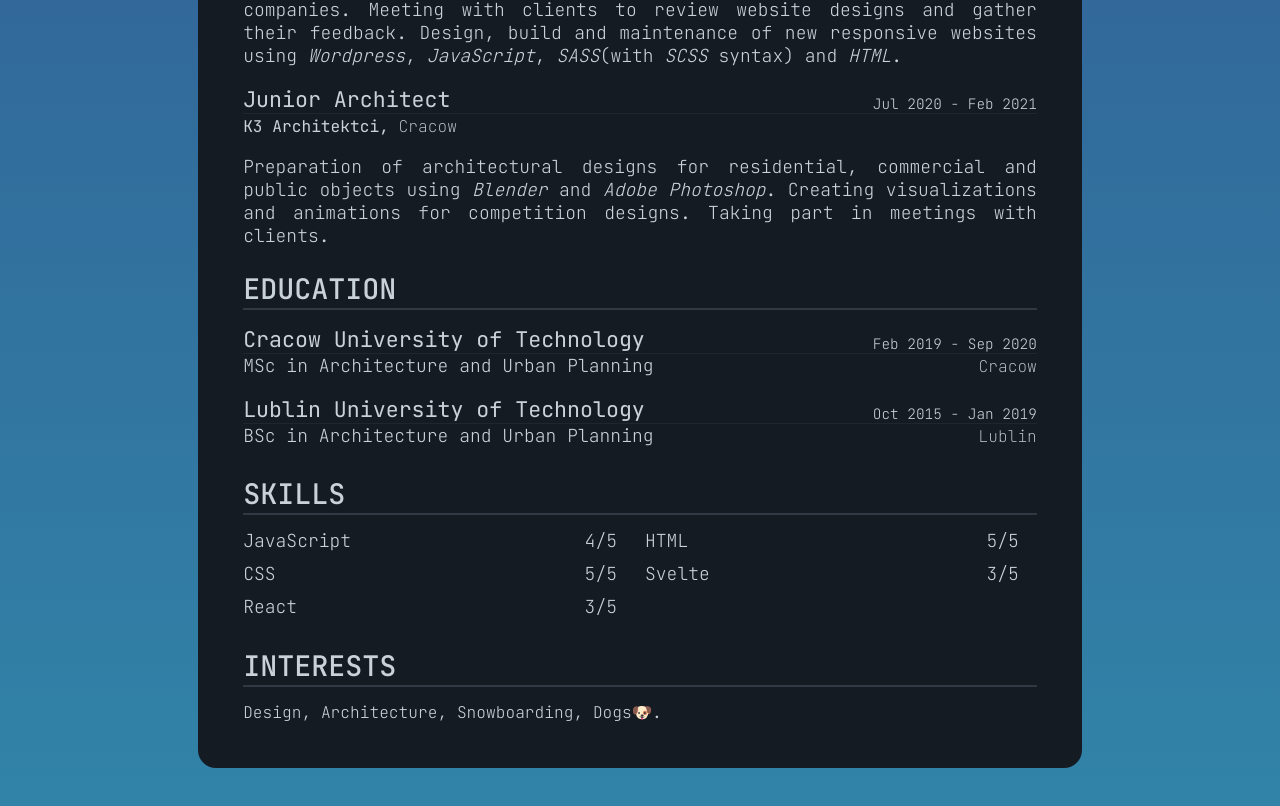
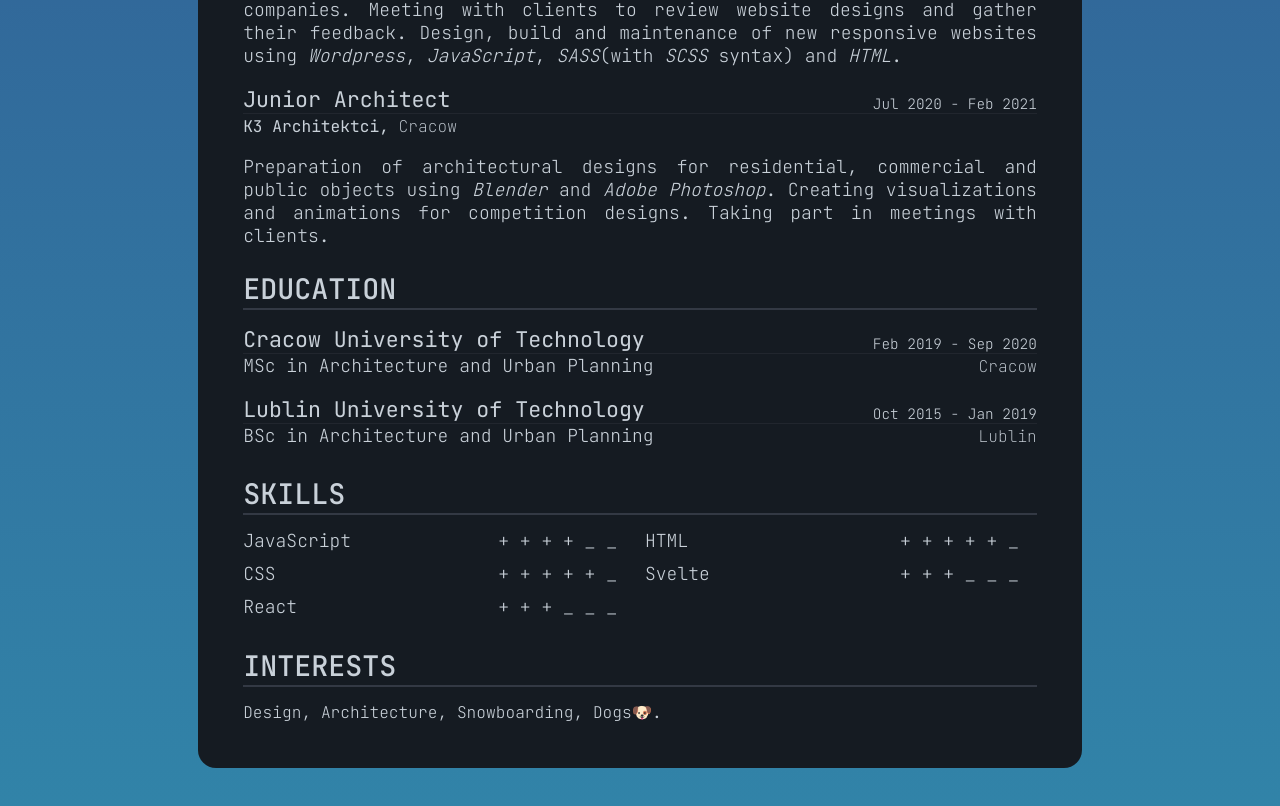
Before and after one commit to grzegorzxpatyk/my-resume, a React (Create React App) app: page / in a window 1280 px wide. Shown: the part 683-1489 px from the top of the page. Built offline with nearby package versions, Linux system fonts and the light colour scheme.

Commit message:
change skill level display

```diff
--- a/src/Skill.js
+++ b/src/Skill.js
@@ -1,10 +1,18 @@
 import React from 'react';
 
 export default function Skill(props) {
+    const blank = 6 - props.level;
+    let dots = '';
+    for (let i = 0; i < props.level; i++) {
+        dots += '+ ';
+    }
+    for (let j = 0; j < blank; j++) {
+        dots += '_ ';
+    }
     return (
         <div className="skill">
             <h4 className="skill-name">{props.name}</h4>
-            <span className="level">{props.level}</span>
+            <span className="level">{dots}</span>
         </div>
     );
 }
--- a/src/Skills.scss
+++ b/src/Skills.scss
@@ -28,6 +28,13 @@ h4.skill-name {
     font-weight: 200;
 }
 
-.level::after {
-    content: '/5';
+.skill-level {
+    width: 1rem;
+    height: 1rem;
+    border-radius: 50%;
+    background: $primary-font-light;
 }
+
+.skill-level.checked {
+    background: $primary-font-dark;
+}
```
